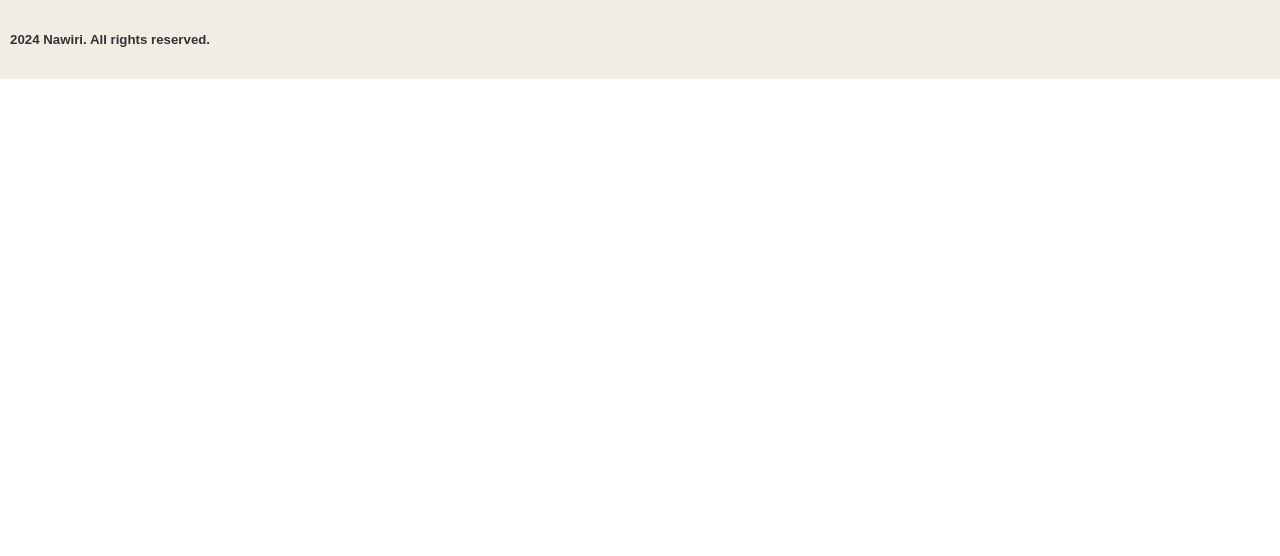
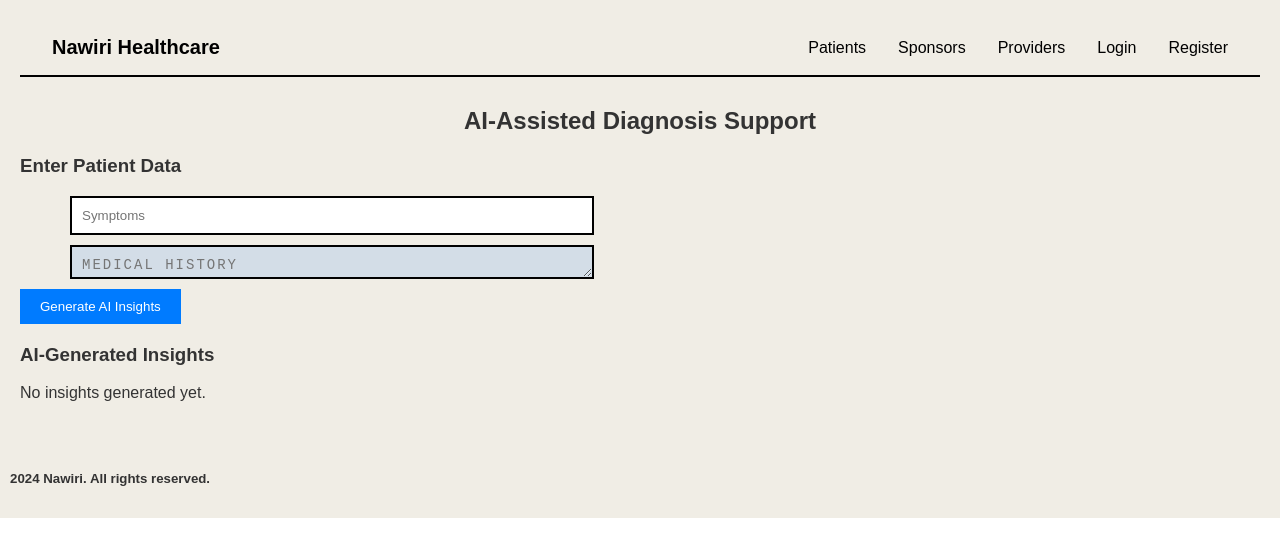
Before and after one commit to amanikituto/nawiri-healthcare, a React (Create React App) app: page /AiDiagnosis in a window 1280 px wide. Shown: the top 556 px of the page. Built offline with nearby package versions, Linux system fonts and the light colour scheme.

Commit message:
data analytics & Ai diagnostics

```diff
--- a/src/App.js
+++ b/src/App.js
@@ -12,6 +12,7 @@ import DataAnalytics from './components/providers/DataAnalytics';
 import PracticeManagement from './components/providers/PracticeManagement';
 import Login from './components/providers/Login';
 import Registration from './components/providers/Registration';
+import AIDiagnosisSupport from './components/providers/AIDiagnosisSupport';
 
 function App() {
   return (
@@ -27,6 +28,7 @@ function App() {
           <Route path="/analytics" element={<DataAnalytics />} />
           <Route path="/register" element={<Registration />} />
           <Route path="/login" element={<Login />} />
+          <Route path="/AiDiagnosis" element={<AIDiagnosisSupport />} />
         </Routes>
         {/* Pass toggleTheme function to Footer */}
         <Footer/>
--- /dev/null
+++ b/src/components/providers/AIDiagnosisSupport.js
@@ -0,0 +1,76 @@
+import React, { useState } from 'react';
+import './ProviderDashboard.css';
+import Navbar from '../layout/Navbar';
+
+const AIDiagnosisSupport = () => {
+  // State to hold patient input data and AI-generated insights
+  const [patientData, setPatientData] = useState({
+    symptoms: '',
+    history: '',
+  });
+  const [aiInsights, setAIInsights] = useState([]);
+
+  // Simulated AI-generated insights (replace with real API later)
+  const mockAIResponse = () => {
+    return [
+      { diagnosis: 'Flu', treatment: 'Rest and fluids' },
+      { diagnosis: 'Migraine', treatment: 'Pain relief medication' },
+    ];
+  };
+
+  const handleInputChange = (e) => {
+    setPatientData({ ...patientData, [e.target.name]: e.target.value });
+  };
+
+  const handleGenerateInsights = () => {
+    const insights = mockAIResponse();
+    setAIInsights(insights);
+  };
+
+  return (
+
+
+    <div className="ai-diagnosis-support">
+
+<Navbar />
+
+      <h2>AI-Assisted Diagnosis Support</h2>
+
+      <div className="form-section">
+        <h3>Enter Patient Data</h3>
+        <input
+          type="text"
+          name="symptoms"
+          placeholder="Symptoms"
+          value={patientData.symptoms}
+          onChange={handleInputChange}
+        />
+        <textarea
+          name="history"
+          placeholder="Medical History"
+          value={patientData.history}
+          onChange={handleInputChange}
+        />
+        <button onClick={handleGenerateInsights}>Generate AI Insights</button>
+      </div>
+
+      <div className="insights-section">
+        <h3>AI-Generated Insights</h3>
+        {aiInsights.length > 0 ? (
+          <ul>
+            {aiInsights.map((insight, index) => (
+              <li key={index}>
+                <strong>Diagnosis:</strong> {insight.diagnosis} <br />
+                <strong>Treatment:</strong> {insight.treatment}
+              </li>
+            ))}
+          </ul>
+        ) : (
+          <p>No insights generated yet.</p>
+        )}
+      </div>
+    </div>
+  );
+};
+
+export default AIDiagnosisSupport;
--- a/src/components/providers/DataAnalytics.js
+++ b/src/components/providers/DataAnalytics.js
@@ -1,82 +1,90 @@
-import React, { useEffect, useState } from 'react';
+import React, { useState, useEffect } from 'react';
 import { Bar, Line } from 'react-chartjs-2';
+import './ProviderDashboard.css';
+import Navbar from '../layout/Navbar';
+
 import {
   Chart as ChartJS,
   CategoryScale,
   LinearScale,
   BarElement,
+  LineElement,
   PointElement,
-  LineElement,
   Title,
   Tooltip,
-  Legend,
+  Legend
 } from 'chart.js';
-import './ProviderDashboard.css';
-import axios from 'axios';
-import Navbar from '../layout/Navbar';
 
-// Register components
 ChartJS.register(
   CategoryScale,
   LinearScale,
   BarElement,
+  LineElement,
   PointElement,
-  LineElement,
   Title,
   Tooltip,
   Legend
 );
 
-const DataAnalytics = () => {
+
+
+const ClinicalAnalyticsDashboard = () => {
+  // Mock data for common conditions and resource trends
   const [commonConditions, setCommonConditions] = useState([]);
   const [resourceTrends, setResourceTrends] = useState([]);
 
   useEffect(() => {
-    // Fetch common conditions
-    axios
-      .get('http://localhost:3000/api/analytics/common-conditions')
-      .then((response) => setCommonConditions(response.data))
-      .catch((error) => console.error(error));
+    // Simulate fetching data from backend
+    const mockCommonConditions = [
+      { condition: 'Hypertension', count: 50 },
+      { condition: 'Diabetes', count: 30 },
+      { condition: 'Asthma', count: 20 },
+    ];
 
-    // Fetch resource trends
-    axios
-      .get('http://localhost:3000/api/analytics/resource-trends')
-      .then((response) => setResourceTrends(response.data))
-      .catch((error) => console.error(error));
+    const mockResourceTrends = [
+      { year: 2024, month: 1, totalResources: 100 },
+      { year: 2024, month: 2, totalResources: 80 },
+      { year: 2024, month: 3, totalResources: 120 },
+    ];
+
+    setCommonConditions(mockCommonConditions);
+    setResourceTrends(mockResourceTrends);
   }, []);
 
   const conditionData = {
-    labels: commonConditions.map((c) => c._id),
+    labels: commonConditions.map(c => c.condition),
     datasets: [
       {
         label: 'Occurrences',
-        data: commonConditions.map((c) => c.count),
-        backgroundColor: 'rgba(75,192,192,0.6)',
+        data: commonConditions.map(c => c.count),
+        backgroundColor: 'rgba(75, 192, 192, 0.6)',
       },
     ],
   };
 
   const trendData = {
-    labels: resourceTrends.map((t) => `${t._id.year}-${t._id.month}`),
+    labels: resourceTrends.map(t => `${t.year}-${t.month}`),
     datasets: [
       {
         label: 'Total Resources Used',
-        data: resourceTrends.map((t) => t.totalResources),
-        backgroundColor: 'rgba(153,102,255,0.6)',
+        data: resourceTrends.map(t => t.totalResources),
+        backgroundColor: 'rgba(153, 102, 255, 0.6)',
       },
     ],
   };
 
   return (
-    <div>
-      <h2>Analytics Dashboard</h2>
+    <div className="dashboard">
 
-      <div>
+<Navbar />
+      <h2>Clinical Data Analytics</h2>
+
+      <div className="chart-section">
         <h3>Common Conditions</h3>
         <Bar data={conditionData} />
       </div>
 
-      <div>
+      <div className="chart-section">
         <h3>Resource Usage Trends</h3>
         <Line data={trendData} />
       </div>
@@ -84,4 +92,4 @@ const DataAnalytics = () => {
   );
 };
 
-export default DataAnalytics;
+export default ClinicalAnalyticsDashboard;
--- a/src/components/providers/ProviderDashboard.css
+++ b/src/components/providers/ProviderDashboard.css
@@ -199,3 +199,43 @@ input, select {
   padding: 0.5em;
   margin-top: 0.5em;
 }
+
+.dashboard {
+  padding: 20px;
+}
+
+.chart-section {
+  margin-bottom: 40px;
+}
+
+.ai-diagnosis-support {
+  padding: 20px;
+}
+
+.form-section {
+  margin-bottom: 20px;
+}
+
+.form-section input, .form-section textarea {
+  display: block;
+  margin-bottom: 10px;
+  padding: 10px;
+  width: 100%;
+  max-width: 500px;
+}
+
+.form-section button {
+  padding: 10px 20px;
+  background-color: #007bff;
+  color: white;
+  border: none;
+  cursor: pointer;
+}
+
+.insights-section ul {
+  list-style-type: none;
+}
+
+.insights-section li {
+  margin-bottom: 20px;
+}
--- a/src/components/providers/ProviderDashboard.js
+++ b/src/components/providers/ProviderDashboard.js
@@ -38,18 +38,17 @@ const ProviderDashboard = () => {
 
           {/* Card 2: Patient Engagement */}
           <div className="dashboard-column">
-            <Link to="/patient" className="card-link">
+            <Link to="/AiDiagnosis" className="card-link">
               <div className="card patient-engagement">
-                <h2 className="card__title">Patient Engagement</h2>
+                <h2 className="card__title">AI Diagnosis</h2>
                 <img className='patient' src={patient} alt='patient' />
                 <p className="card__subtitle">
-                  Enhance patient communication through secure messaging, appointment reminders, and educational resources.
+                  Enhance patient tratment using Ai.
                 </p>
                 <p className='features'>Features</p>
                 <ul className="card__form">
-                  <li>Secure Messaging</li>
-                  <li>Appointment Reminders</li>
-                  <li>Educational Resources</li>
+                  <li>Assisted diagnosis </li>
+
                 </ul>
               </div>
             </Link>
```
Also changed, not shown: 1 other file (tests, documents, lock files or other folders).
